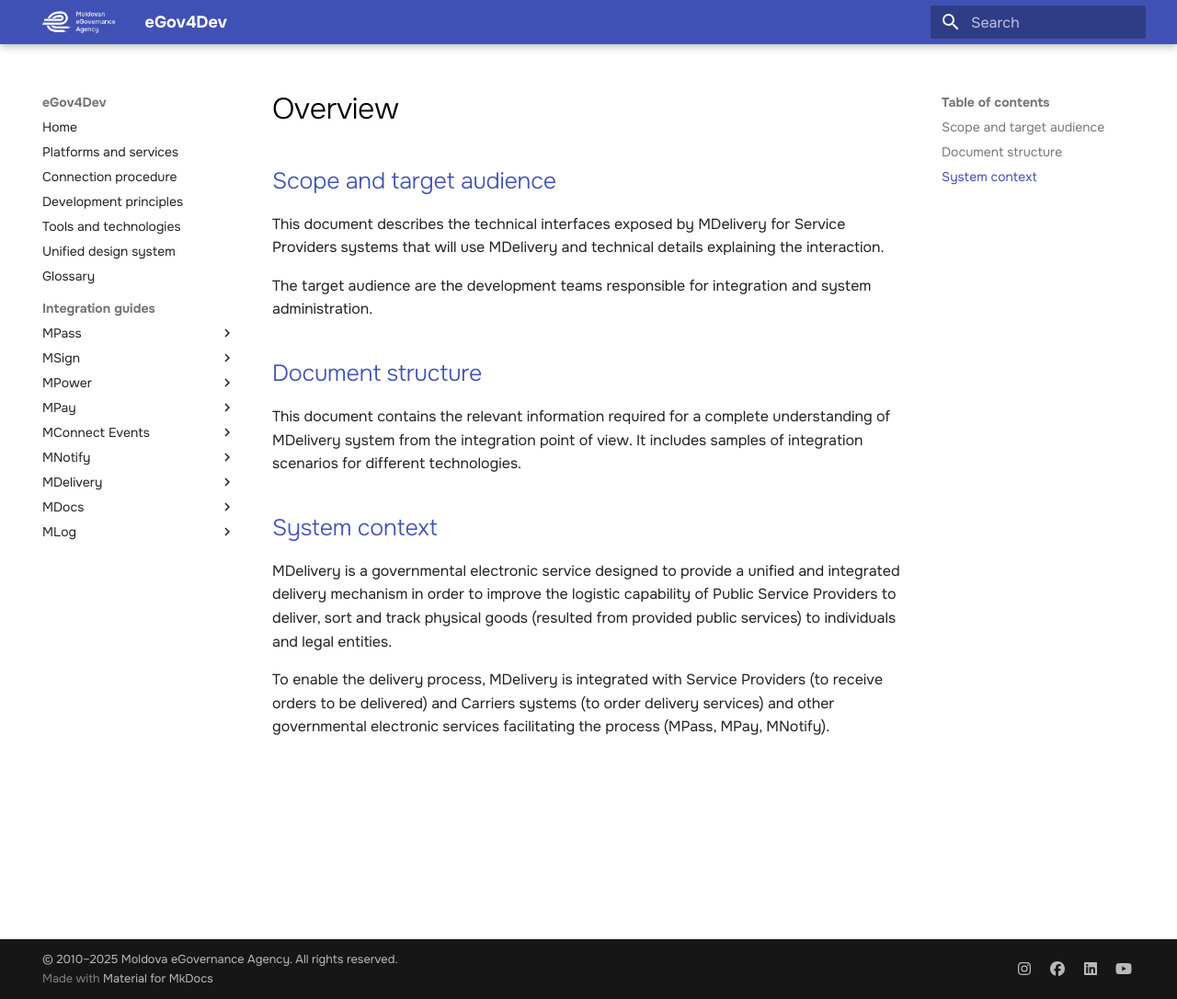
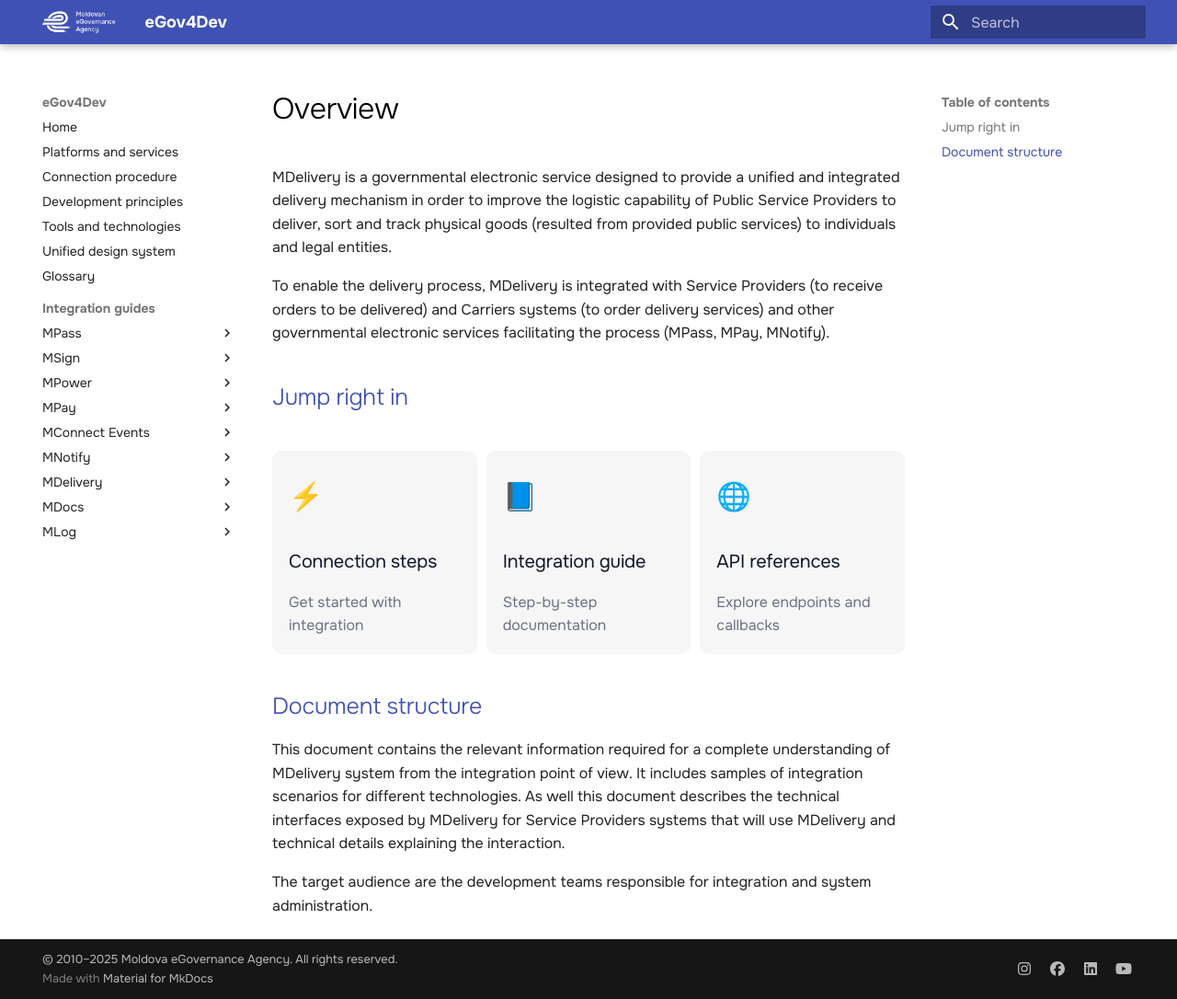
Before and after one commit to egov-moldova/egov4dev, an MkDocs documentation site: the page built from docs/guides/mdelivery/index.md, in a window 1280 px wide and 1086 px high. Shown: the whole window at 92% size. Built offline with MkDocs 1.6.1 and Material for MkDocs 9.7.7, drawn with Linux system fonts in a browser that asks for light colours.

Commit message:
Update index.md

```diff
--- a/docs/guides/mdelivery/index.md
+++ b/docs/guides/mdelivery/index.md
@@ -1,15 +1,31 @@
-## Scope and target audience
+MDelivery is a governmental electronic service designed to provide a unified and integrated delivery mechanism in order to improve the logistic capability of Public Service Providers to deliver, sort and track physical goods (resulted from provided public services) to individuals and legal entities.
 
-This document describes the technical interfaces exposed by MDelivery for Service Providers systems that will use MDelivery and technical details explaining the interaction.
+To enable the delivery process, MDelivery is integrated with Service Providers (to receive orders to be delivered) and Carriers systems (to order delivery services) and other governmental electronic services facilitating the process (MPass, MPay, MNotify).
 
-The target audience are the development teams responsible for integration and system administration.
+## Jump right in
+
+<div class="quick-links-wrapper">
+  <div class="quick-links-container">
+    <a href="process/" class="quick-link-card">
+      <div class="quick-link-icon">⚡</div>
+      <h3 class="quick-link-title">Connection steps</h3>
+      <p class="quick-link-description">Get started with integration</p>
+    </a>
+    <a href="integration-development/" class="quick-link-card">
+      <div class="quick-link-icon">📘</div>
+      <h3 class="quick-link-title">Integration guide</h3>
+      <p class="quick-link-description">Step-by-step documentation</p>
+    </a>
+    <a href="api-references/" class="quick-link-card">
+      <div class="quick-link-icon">🌐</div>
+      <h3 class="quick-link-title">API references</h3>
+      <p class="quick-link-description">Explore endpoints and callbacks</p>
+    </a>
+  </div>
+</div>
 
 ## Document structure
 
-This document contains the relevant information required for a complete understanding of MDelivery system from the integration point of view. It includes samples of integration scenarios for different technologies.
+This document contains the relevant information required for a complete understanding of MDelivery system from the integration point of view. It includes samples of integration scenarios for different technologies. As well this document describes the technical interfaces exposed by MDelivery for Service Providers systems that will use MDelivery and technical details explaining the interaction.
 
-## System context
-
-MDelivery is a governmental electronic service designed to provide a unified and integrated delivery mechanism in order to improve the logistic capability of Public Service Providers to deliver, sort and track physical goods (resulted from provided public services) to individuals and legal entities.
-
-To enable the delivery process, MDelivery is integrated with Service Providers (to receive orders to be delivered) and Carriers systems (to order delivery services) and other governmental electronic services facilitating the process (MPass, MPay, MNotify).
+The target audience are the development teams responsible for integration and system administration.
```
